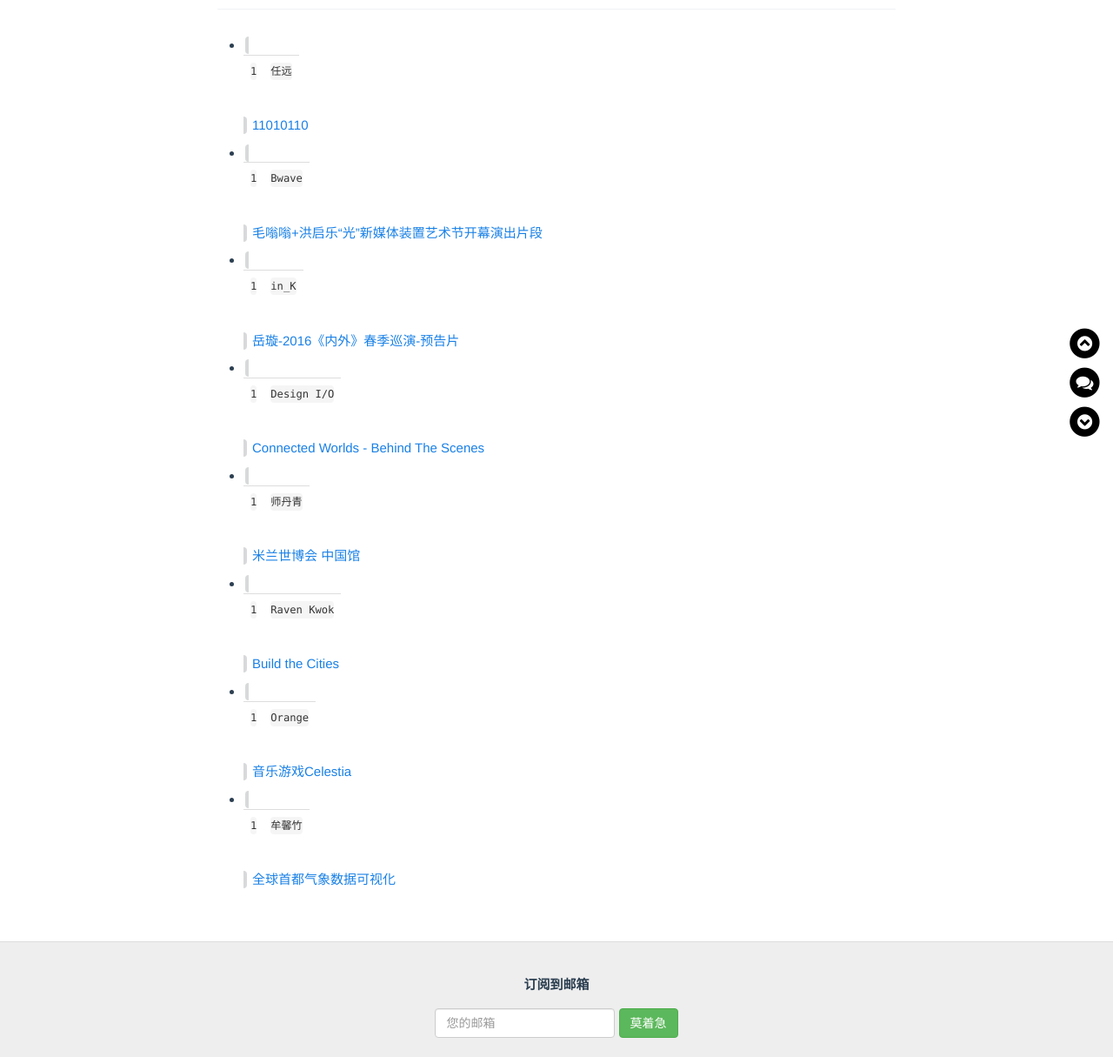
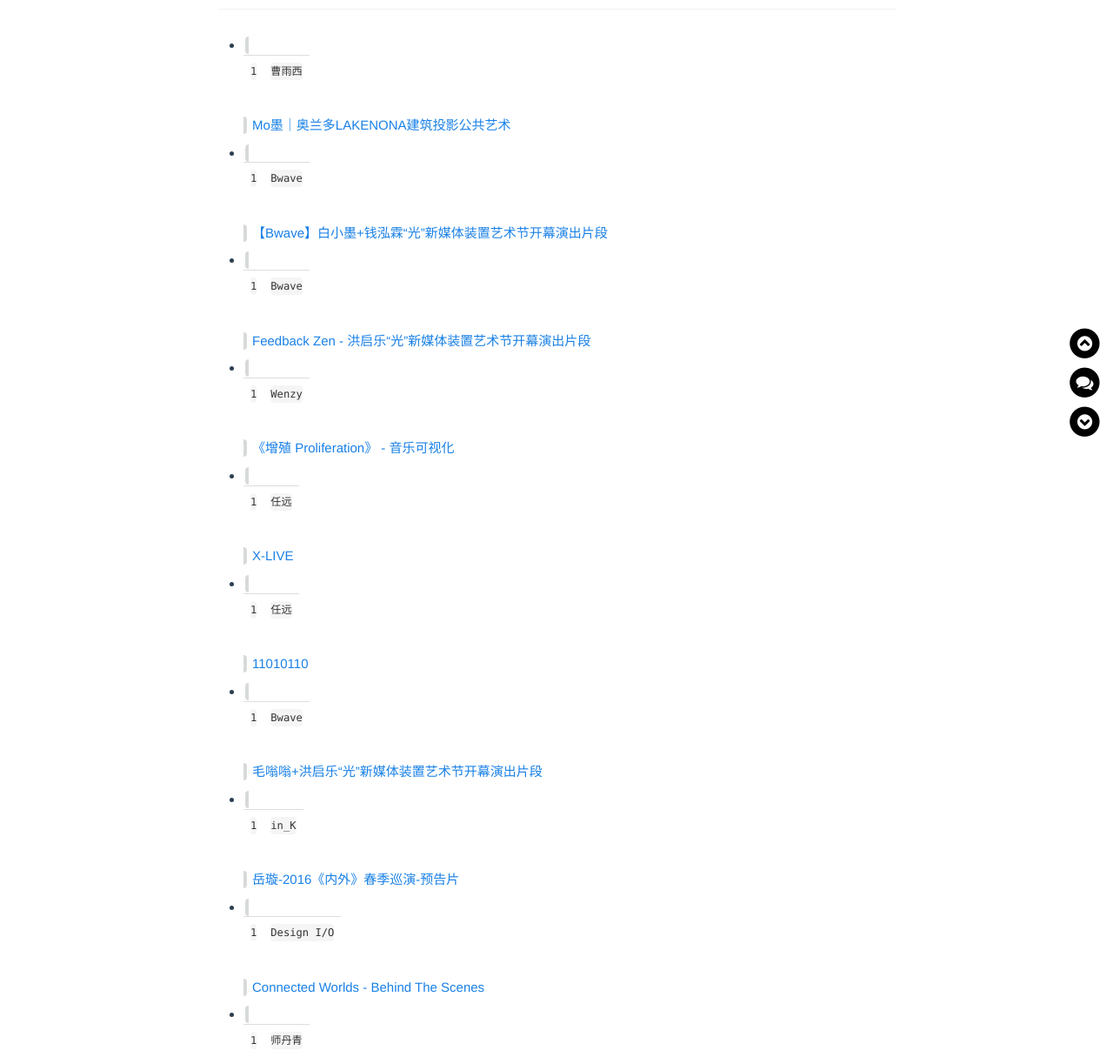
Before and after one commit to onlylemi/inerd, a Jekyll site: the page built from pages/works.md, in a window 1280 px wide and 1400 px high, scrolled down 504 px. Shown: the part 185-1400 px from the top of the window at 87% size. Built offline with Jekyll 4.4.1, drawn with Linux system fonts in a browser that asks for light colours; nearby versions of some CDN libraries.

Commit message:
add 2016-05-08

```diff
--- a/pages/works.md
+++ b/pages/works.md
@@ -15,6 +15,11 @@ excerpt:
 
 ---
 
+* [`曹雨西`](http://www.caoyuxi.org/) [Mo墨｜奥兰多LAKENONA建筑投影公共艺术](http://mp.weixin.qq.com/s?__biz=MzAxNjc4NzQxMQ==&mid=402661612&idx=1&sn=4b11c5b2a7d9db190075df3c34667b1e&scene=2&srcid=0408wa955JLGeskomVTfpvbm&from=timeline&isappinstalled=0#wechat_redirect)
+* [`Bwave`](http://bwave.org) [【Bwave】白小墨+钱泓霖“光”新媒体装置艺术节开幕演出片段](http://mp.weixin.qq.com/s?__biz=MzA4MjMwMTA5Ng==&mid=2650985252&idx=1&sn=1e1790f4204a0d8376a16a740499a002&scene=0#wechat_redirect)
+* [`Bwave`](http://bwave.org) [Feedback Zen - 洪启乐“光”新媒体装置艺术节开幕演出片段](http://mp.weixin.qq.com/s?__biz=MzA4MjMwMTA5Ng==&mid=2650985200&idx=1&sn=fb73076e7f94786191d92479c85b6f7d&scene=0#wechat_redirect)
+* [`Wenzy`](http://wenzy.zcool.com.cn) [《增殖 Proliferation》 - 音乐可视化](http://mp.weixin.qq.com/s?__biz=MzA5OTgyMDk3Mg==&mid=402287256&idx=1&sn=49f34ad9bec59b5d456fa6e8ee5b5cf4&scene=4#wechat_redirect)
+* [`任远`](http://yuanren.cc) [X-LIVE](http://yuanren.cc/x-live/)
 * [`任远`](http://yuanren.cc) [11010110](http://yuanren.cc/11010110/)
 * [`Bwave`](http://bwave.org) [毛嗡嗡+洪启乐“光”新媒体装置艺术节开幕演出片段](http://mp.weixin.qq.com/s?__biz=MzA4MjMwMTA5Ng==&mid=2650985231&idx=1&sn=9b9360f684444f36b36b288ad7b99948&scene=0#wechat_redirect)
 * [`in_K`](http://vjink.com) [岳璇-2016《内外》春季巡演-预告片](http://m.v.qq.com/play/play.html?coverid=&vid=c0186gnd9go&from=timeline&isappinstalled=1)
```
Also changed, not shown: _posts/2016-05-06-daily.md (+1 -1 lines), _posts/2016-05-08-daily.md (added, +46 -0 lines), pages/blogs.md (+6 -0 lines), pages/resource.md (+8 -0 lines).
